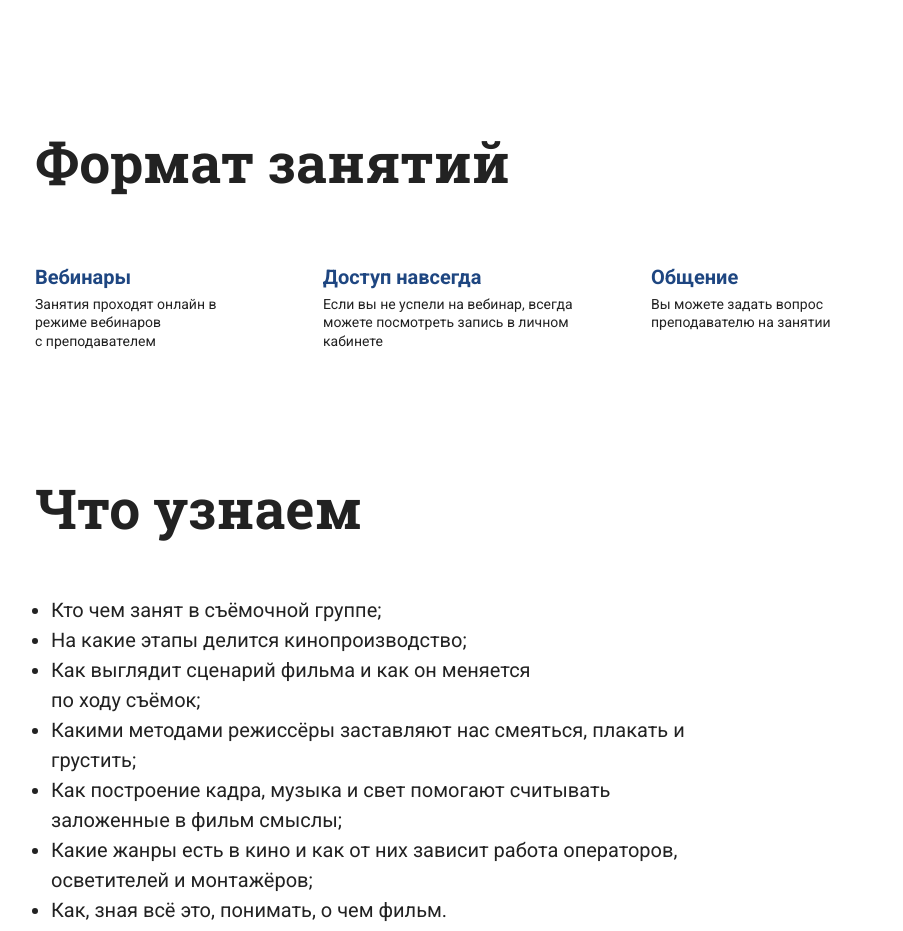
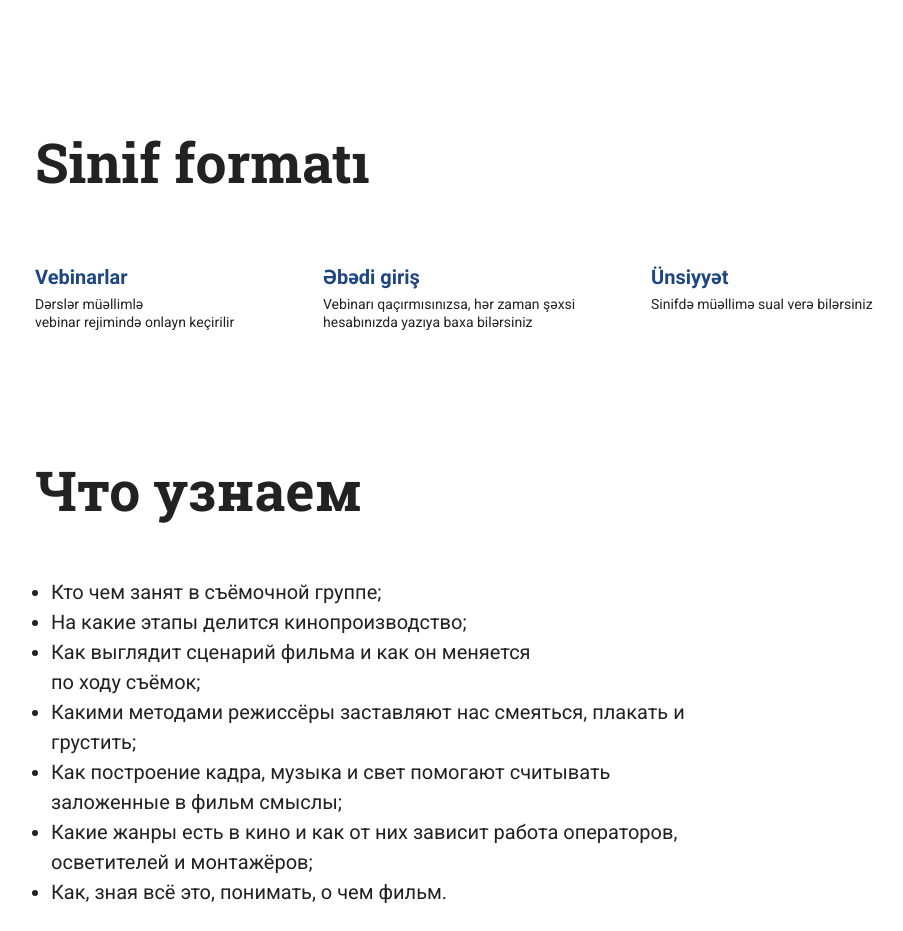
Before and after one commit to habibmustafa/Syncronization, a plain HTML site: page index.html in a window 1280 px wide. Shown: the part 1480-2411 px from the top of the page, without its empty margins (75-978 px from the left). Drawn offline with Linux system fonts and the light colour scheme.

Commit message:
fix: format section language change

```diff
--- a/index.html
+++ b/index.html
@@ -112,26 +112,24 @@
          </section>
          <section class="format">
             <div class="container">
-               <h2 class="format__title section-title">Формат занятий</h2>
+               <h2 class="format__title section-title">Sinif formatı</h2>
                <div class="format-container">
                   <div class="format-item format-item_1">
-                     <h4 class="format-item__title">Вебинары</h4>
+                     <h4 class="format-item__title">Vebinarlar</h4>
                      <p class="format-item__text">
-                        Занятия проходят онлайн в режиме вебинаров <br />
-                        с преподавателем
+                        Dərslər müəllimlə <br> vebinar rejimində onlayn keçirilir
                      </p>
                   </div>
                   <div class="format-item format-item_2">
-                     <h4 class="format-item__title">Доступ навсегда</h4>
+                     <h4 class="format-item__title">Əbədi giriş</h4>
                      <p class="format-item__text">
-                        Если вы не успели на вебинар, всегда можете посмотреть
-                        запись в личном кабинете
+                        Vebinarı qaçırmısınızsa, hər zaman şəxsi hesabınızda yazıya baxa bilərsiniz
                      </p>
                   </div>
                   <div class="format-item format-item_3">
-                     <h4 class="format-item__title">Общение</h4>
+                     <h4 class="format-item__title">Ünsiyyət</h4>
                      <p class="format-item__text">
-                        Вы можете задать вопрос преподавателю на занятии
+                        Sinifdə müəllimə sual verə bilərsiniz
                      </p>
                   </div>
                </div>
```
